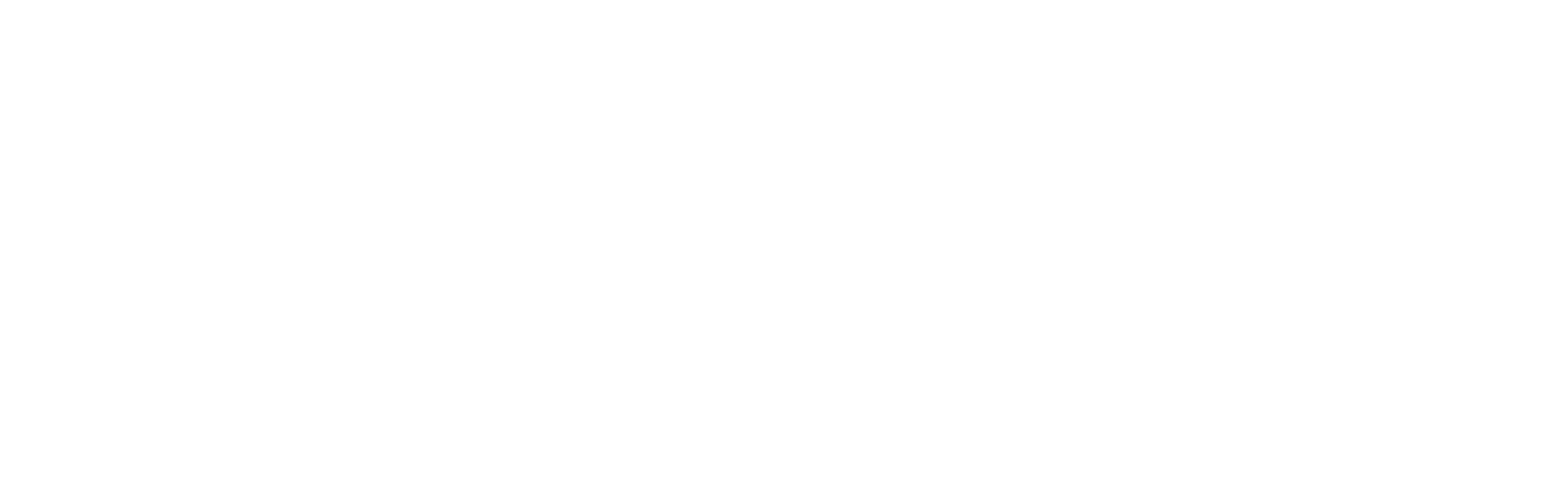
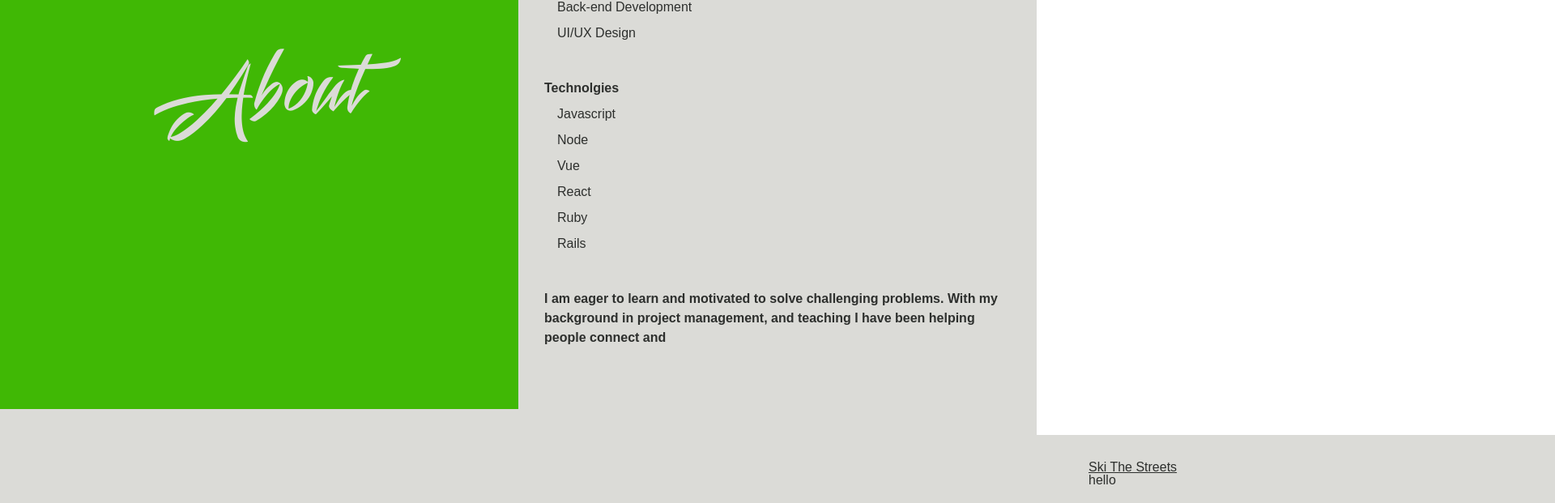
Before and after one commit to Nepsaco/portfolio, a Vue app: page /projects in a window 1280 px wide. Shown: the part 1095-1716 px from the top of the page at 81% size, 1920 px wide, since content can reach past the window. Before the commit the page ends 800 px from the top, so only its background shows below. Built offline with nearby package versions, Linux system fonts and the light colour scheme; a web font is replaced by a local one.

Commit message:
working on router organization understanding when router-view and router-link is needed

```diff
--- a/src/App.vue
+++ b/src/App.vue
@@ -1,13 +1,27 @@
 <template>
     <div id="app">
-        <router-view name='Landing' ref='landing'/>
-            <router-view name='About' ref='about'/>
-                <router-view name='Work' ref='work'/>
-                    <router-view name='Contact' ref='contact'/>
+        <Landing />
+        <About />
+        <Work />
+        <Contact />
     </div>
 </template>
 
 <script>
+import Landing from '@/views/Landing'
+import About from '@/views/About'
+import Work from '@/views/Work'
+import Contact from '@/views/Contact'
+
+export default{
+
+    components: {
+        Landing,
+        About,
+        Work,
+        Contact,
+    }
+}
 </script>
 
 <style lang="scss">
--- a/src/components/EmailForm.vue
+++ b/src/components/EmailForm.vue
@@ -84,7 +84,7 @@
     .large-input {
         padding-left: 1rem;
         border-radius: 15px;
-        min-height: 128px;
+        min-height: 100px;
         overflow: auto;
     }
 
--- a/src/router/index.js
+++ b/src/router/index.js
@@ -1,49 +1,33 @@
 import Vue from 'vue'
 import VueRouter from 'vue-router'
-
-import Landing from '@/views/Landing'
-import About from '@/views/About'
 import Work from '@/views/Work'
-import Contact from '@/views/Contact'
 import Projects from '@/views/Projects'
-
 import SkiTheStreets from '@/components/SkiTheStreets'
 Vue.use(VueRouter)
 
 const routes = [
     {
-        path: '/',
-        name: '/index',
-        components: {
-            Landing,
-            About,
-            Work,
-            Contact,
-        }
-    },{
-        path: '/projects',
-        name: 'projects',
-        component: Projects,
+        path: '/work',
+        component: Work,
         children: [{
-            path: 'skithestreets',
-            component: SkiTheStreets
+            path: '/projects',
+            name: 'projects',
+            component: Projects,
+
+        },{
+            path: '/ski-the-streets',
+            name: 'ski-the-streets',
+            component: SkiTheStreets,
         },]
-    }
-    // ,{
-    //     path: '/work',
-    //     name: 'work',
-    //     component: Work,
-    // },{
-    //     path: '/contact',
-    //     name: 'contact',
-    //     component: Contact,
-    // },
+    },
 ]
 
+
+
 const router = new VueRouter({
-  mode: 'history',
-  base: process.env.BASE_URL,
-  routes
+    mode: 'history',
+    base: process.env.BASE_URL,
+    routes
 })
 
 export default router
--- a/src/views/Contact.vue
+++ b/src/views/Contact.vue
@@ -6,8 +6,6 @@
         <div class='contact-content'>
             <h3>If you are looking to collaborate and create amazing experiences - you are welcome to contact me.</h3>
             <p>I am available for full-time and freelance projects.</p>
-            <h2>Tobie Tsuzuki</h2>
-            <p>Software Engineer</p>
             <EmailForm @send-email='sendEmail'/>
             <div class='social-container'>
                 <a href='https://www.linkedin.com/in/tobietsuzuki/' target='_blank'>
@@ -80,9 +78,6 @@
         font-size: 1.5rem;
     }
 
-    h3 {
-    }
-
     @include respond-to(desktop){
         background-color: $light;
         width: 50vw
--- a/src/views/Projects.vue
+++ b/src/views/Projects.vue
@@ -1,7 +1,13 @@
 <template>
-    <section>
-    </section>
+    <div>
+        <router-link :to="{name: 'ski-the-streets'}">Ski The Streets</router-link>
+        <p>hello</p>
+    </div>
 </template>
 
 <style lang='scss'>
+    a {
+        color: $dark;
+        @include bold-font;
+    }
 </style>
```
